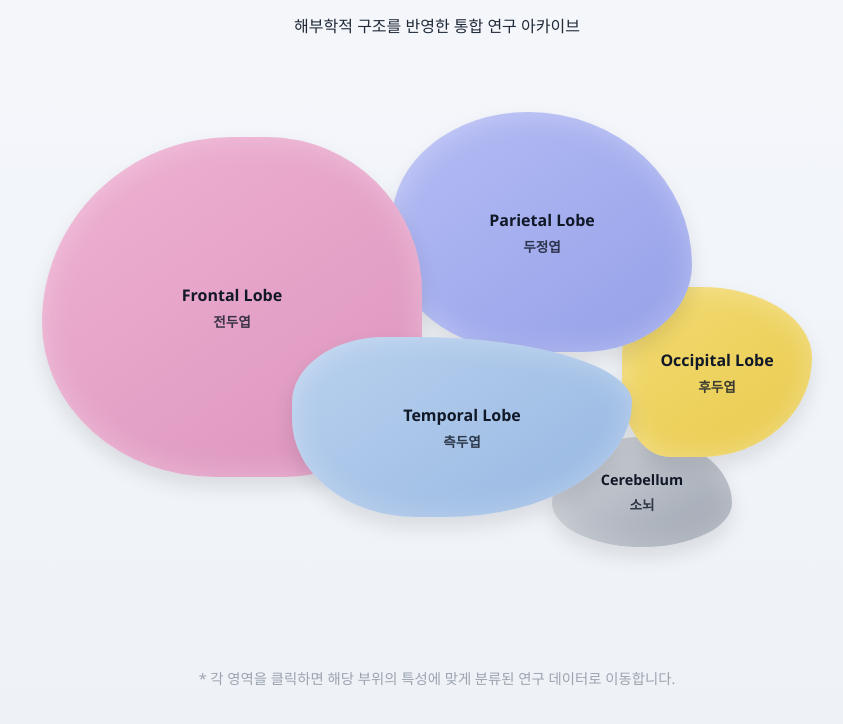
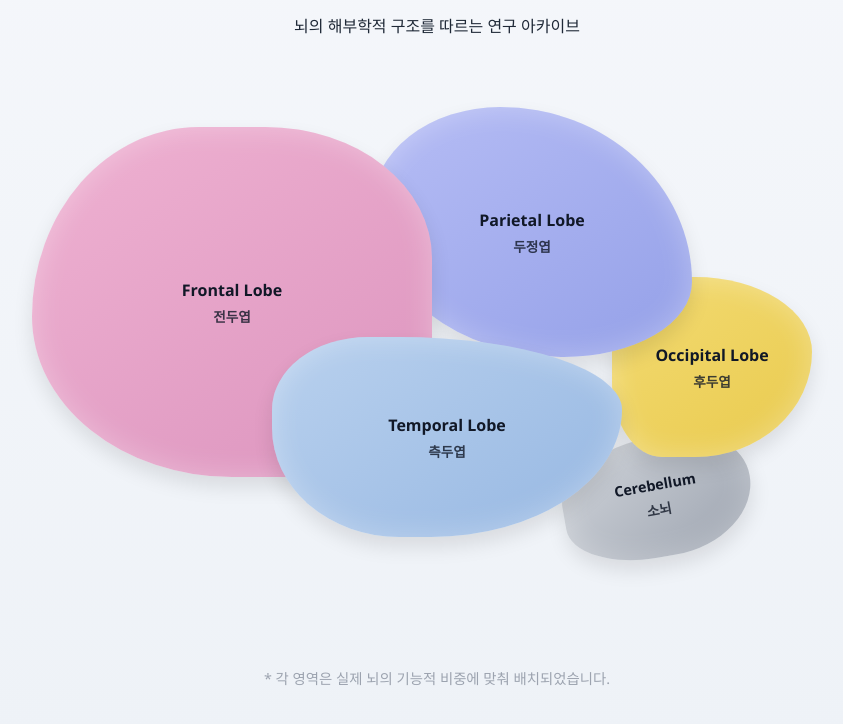
Before and after one commit to ggy5555/ggy5555.github.io, a plain HTML site: page index.html in a window 1280 px wide. Shown: the part 118-842 px from the top of the page, without its empty margins (203-1046 px from the left). Drawn offline with Linux system fonts and the light colour scheme.

Commit message:
Update index.html

```diff
--- a/index.html
+++ b/index.html
@@ -56,63 +56,64 @@
 
     .lobe:hover {
       transform: scale(1.05) translateY(-5px);
-      z-index: 20 !important;
+      z-index: 30 !important;
       filter: brightness(1.05);
     }
 
-    /* 전두엽: 사진처럼 앞부분이 크고 둥근 형태 */
+    /* 전두엽: 사진 비율에 맞춰 크게 확장 */
     .frontal {
-      width: 380px;
-      height: 340px;
-      left: 30px;
-      top: 60px;
+      width: 400px;
+      height: 350px;
+      left: 20px;
+      top: 50px;
       background: linear-gradient(145deg, #efb2d2, #dc94be);
-      border-radius: 55% 45% 40% 50% / 60% 50% 40% 50%;
+      border-radius: 50% 50% 40% 60% / 65% 45% 45% 55%;
+      z-index: 10;
+    }
+
+    /* 두정엽 */
+    .parietal {
+      width: 320px;
+      height: 250px;
+      left: 360px;
+      top: 30px;
+      background: linear-gradient(145deg, #b6bdf5, #94a0e8);
+      border-radius: 40% 60% 40% 60% / 40% 70% 30% 60%;
       z-index: 5;
     }
 
-    /* 두정엽: 상단 중앙-뒤쪽 */
-    .parietal {
-      width: 300px;
-      height: 240px;
-      left: 380px;
-      top: 35px;
-      background: linear-gradient(145deg, #b6bdf5, #94a0e8);
-      border-radius: 50% 60% 40% 50% / 50% 70% 40% 50%;
-      z-index: 3;
-    }
-
-    /* 측두엽: 전두엽/두정엽 아래 위치 */
+    /* 측두엽 */
     .temporal {
-      width: 340px;
-      height: 180px;
-      left: 280px;
+      width: 350px;
+      height: 200px;
+      left: 260px;
       top: 260px;
       background: linear-gradient(145deg, #b9d1ee, #96b7e2);
       border-radius: 30% 70% 60% 40% / 40% 40% 70% 60%;
-      z-index: 6;
+      z-index: 15; /* 전두엽/두정엽 경계 위로 */
     }
 
-    /* 후두엽: 맨 뒤쪽 */
+    /* 후두엽 */
     .occipital {
-      width: 190px;
-      height: 170px;
-      left: 610px;
-      top: 210px;
+      width: 200px;
+      height: 180px;
+      left: 600px;
+      top: 200px;
       background: linear-gradient(145deg, #f3db73, #e9ca4d);
       border-radius: 30% 70% 70% 30% / 50% 50% 70% 50%;
       z-index: 2;
     }
 
-    /* 소뇌: 후두엽 아래 하단부 */
+    /* 소뇌: 후하단 배치 강화 */
     .cerebellum {
-      width: 180px;
-      height: 110px;
-      left: 540px;
-      top: 360px;
+      width: 190px;
+      height: 120px;
+      left: 550px;
+      top: 360px; /* 위치를 더 잘 보이게 조정 */
       background: linear-gradient(145deg, #d1d5db, #9ca3af);
-      border-radius: 50% 50% 50% 50% / 60% 60% 40% 40%;
-      z-index: 1;
+      border-radius: 60% 40% 50% 50% / 50% 50% 60% 40%;
+      transform: rotate(-10deg);
+      z-index: 1; /* 후두엽/측두엽 뒤쪽 바닥 */
       font-size: 0.9rem;
     }
 
@@ -127,7 +128,7 @@
   <div class="page">
     <div class="hero">
       <h1>🧠 Brain-Structured Research Archive</h1>
-      <p>해부학적 구조를 반영한 통합 연구 아카이브</p>
+      <p>뇌의 해부학적 구조를 따르는 연구 아카이브</p>
     </div>
 
     <div class="brain-container">
@@ -158,7 +159,7 @@
     </div>
 
     <div class="legend">
-      * 각 영역을 클릭하면 해당 부위의 특성에 맞게 분류된 연구 데이터로 이동합니다.
+      * 각 영역은 실제 뇌의 기능적 비중에 맞춰 배치되었습니다.
     </div>
   </div>
 </body>
```
